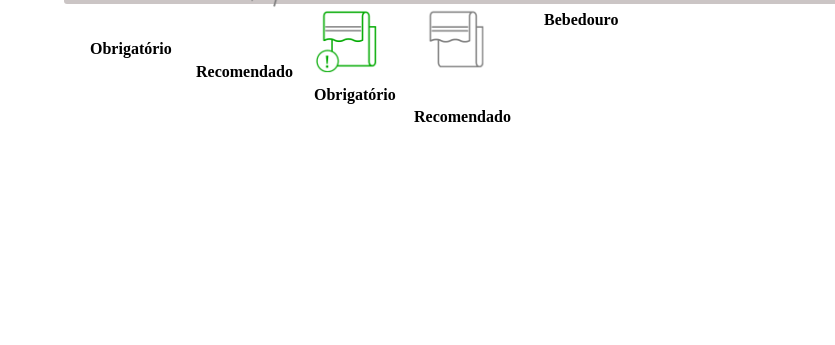
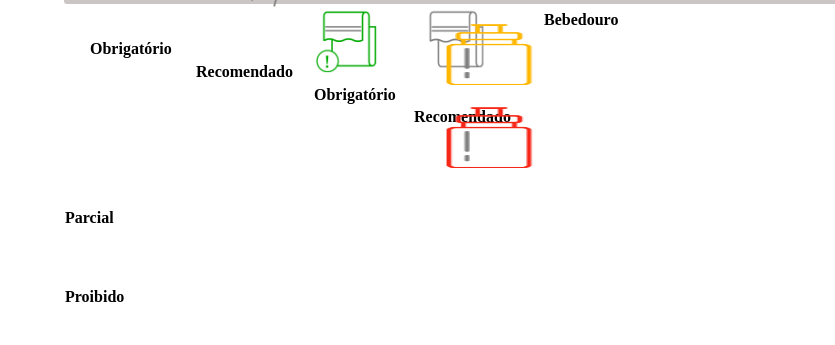
Before and after one commit to ingrid23ds/54766tw, a plain HTML site: page index.html in a window 1280 px wide. Shown: the part 1209-1554 px from the top of the page, without its empty margins (445-1280 px from the left). Before the commit the page ends 1375 px from the top, so only its background shows below. Drawn offline with Linux system fonts and the light colour scheme.

Commit message:
Update index.html

```diff
--- a/index.html
+++ b/index.html
@@ -103,7 +103,8 @@
                 </ol>
 
                 <br>
-            <div >
+            </div>
+            <div>
                  <h4 class="obrigatório">Obrigatório</h4>
             </div>
                 <br>
@@ -117,7 +118,7 @@
             </div>
                <br>
             <div>
-                <img class="lenço2" src="img/recommended-towel.png">
+                <img class="lenço2" src="./img/recommended-towel.png">
             </div>
                <br>
             <div>
@@ -129,8 +130,22 @@
             <h4 class="bebedouro">Bebedouro</h4>
 
              </div>
+             <br>
+             <img class="bebedouro1" src="./img/partial-fountain.png">
+             <br>
+             <div>
+                <img class="bebedouro2" src="./img/forbidden-fountain.png">
+             </div>
+              <br>
+              <div>
+                 <h4 class="Parcial">Parcial</h4>
+                 <br>
+                 <h4 class="Proibido">Proibido</h4>
+                 <br>
+
+              </div>
      </ol>
- </div>
+
 
 
 
```
